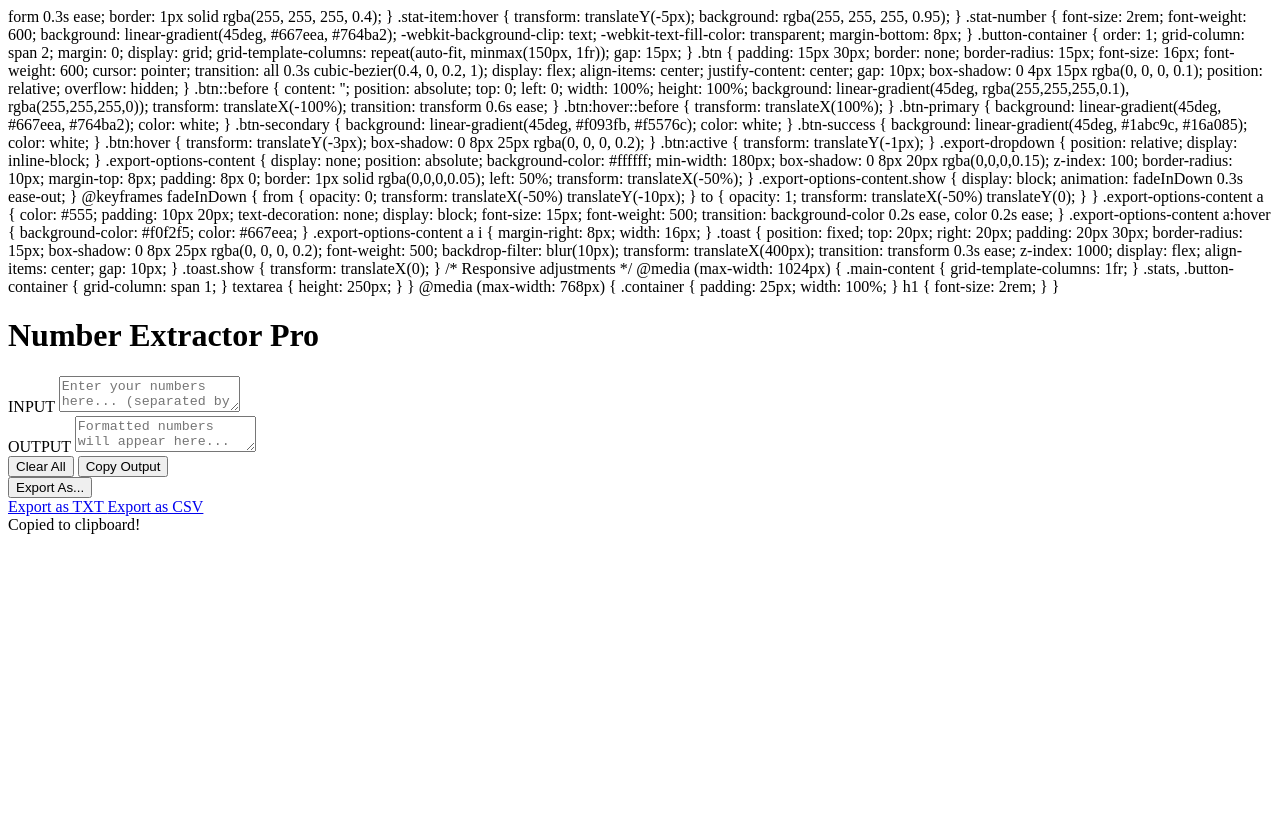
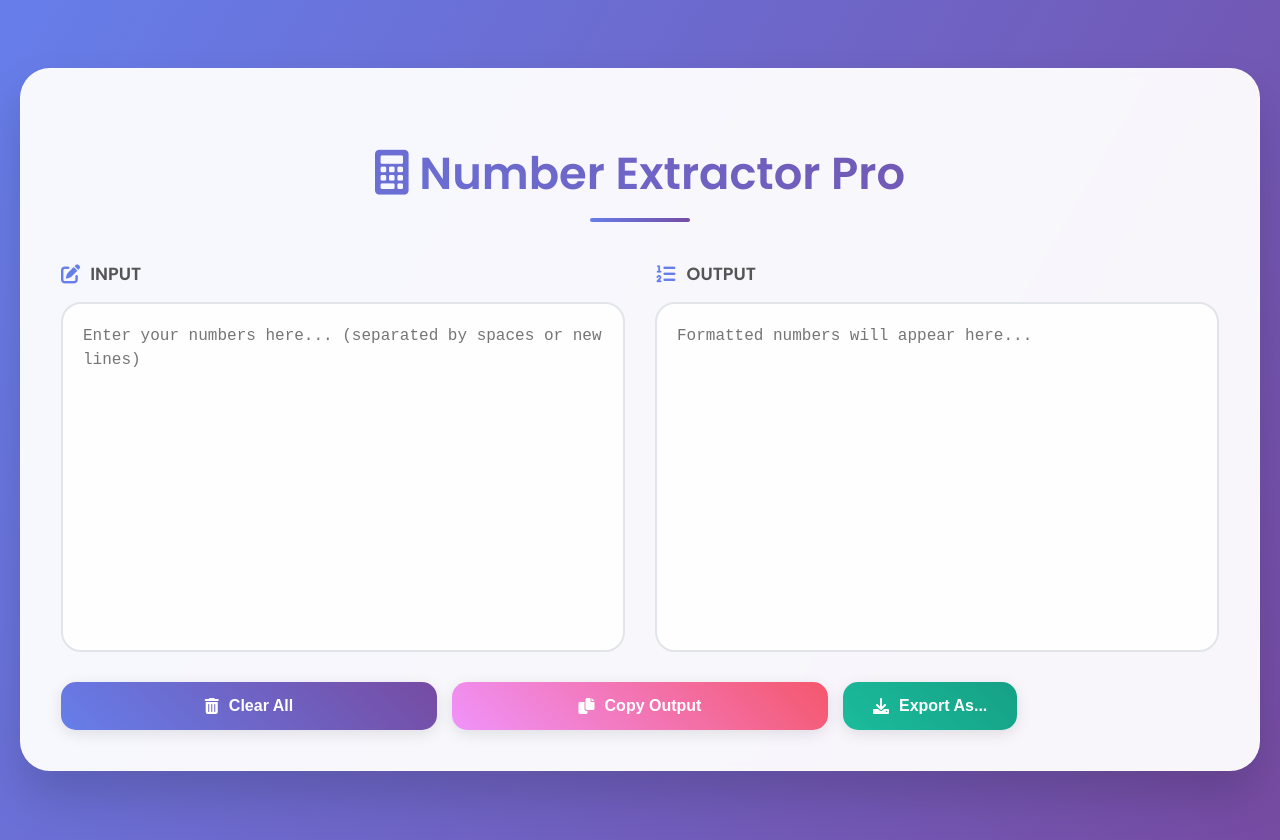
Before and after one commit to jgerman2/format, a plain HTML site: page index.html in a window 1280 px wide. Before the commit the page ends 800 px from the top, so only its background shows below. Drawn offline with Linux system fonts and the light colour scheme.

Commit message:
Update index.html

```diff
--- a/index.html
+++ b/index.html
@@ -1,4 +1,161 @@
-form 0.3s ease;
+<!DOCTYPE html>
+<html lang="en">
+<head>
+    <meta charset="UTF-8">
+    <meta name="viewport" content="width=device-width, initial-scale=1.0">
+    <title>Number Extractor Pro</title>
+    <link rel="stylesheet" href="https://cdnjs.cloudflare.com/ajax/libs/font-awesome/6.0.0/css/all.min.css">
+    <style>
+        @import url('https://fonts.googleapis.com/css2?family=Poppins:wght@400;600&display=swap');
+
+        body {
+            font-family: 'Poppins', sans-serif;
+            background: linear-gradient(120deg, #667eea 0%, #764ba2 100%);
+            margin: 0;
+            padding: 20px;
+            min-height: 100vh;
+            display: flex;
+            align-items: center;
+            justify-content: center;
+            animation: gradientShift 15s ease infinite;
+        }
+
+        @keyframes gradientShift {
+            0% { background-position: 0% 50%; }
+            50% { background-position: 100% 50%; }
+            100% { background-position: 0% 50%; }
+        }
+
+        .container {
+            max-width: 1400px;
+            width: 95%;
+            background: rgba(255, 255, 255, 0.95);
+            backdrop-filter: blur(10px);
+            box-shadow: 0 25px 45px rgba(0, 0, 0, 0.15);
+            padding: 40px;
+            border-radius: 30px;
+            border: 1px solid rgba(255, 255, 255, 0.3);
+            animation: floatIn 1s ease-out;
+        }
+
+        @keyframes floatIn {
+            from {
+                opacity: 0;
+                transform: translateY(50px) scale(0.95);
+            }
+            to {
+                opacity: 1;
+                transform: translateY(0) scale(1);
+            }
+        }
+
+        h1 {
+            text-align: center;
+            margin-bottom: 40px;
+            color: #333;
+            font-weight: 600;
+            font-size: 2.8rem;
+            background: linear-gradient(45deg, #667eea, #764ba2);
+            -webkit-background-clip: text;
+            -webkit-text-fill-color: transparent;
+            background-clip: text;
+            position: relative;
+            padding-bottom: 15px;
+        }
+
+        h1::after {
+            content: '';
+            position: absolute;
+            bottom: 0;
+            left: 50%;
+            transform: translateX(-50%);
+            width: 100px;
+            height: 4px;
+            background: linear-gradient(45deg, #667eea, #764ba2);
+            border-radius: 2px;
+        }
+
+        .main-content {
+            display: grid;
+            grid-template-columns: 1fr 1fr;
+            gap: 30px;
+            margin-top: 30px;
+        }
+
+        .input-section, .output-section {
+            display: flex;
+            flex-direction: column;
+            gap: 20px;
+        }
+
+        .box {
+            margin-bottom: 0;
+            height: 100%;
+            display: flex;
+            flex-direction: column;
+        }
+
+        label {
+            font-weight: bold;
+            display: flex;
+            align-items: center;
+            gap: 10px;
+            margin-bottom: 15px;
+            color: #555;
+            font-size: 1.1rem;
+        }
+
+        .label-icon {
+            font-size: 1.2rem;
+            color: #667eea;
+        }
+
+        textarea {
+            flex-grow: 1;
+            height: 350px;
+            padding: 20px;
+            border: 2px solid #e1e5e9;
+            box-sizing: border-box;
+            resize: none;
+            border-radius: 20px;
+            font-size: 16px;
+            font-family: 'Courier New', monospace;
+            transition: all 0.4s cubic-bezier(0.4, 0, 0.2, 1);
+            background: rgba(255, 255, 255, 0.9);
+            line-height: 1.5;
+        }
+
+        textarea:focus {
+            outline: none;
+            border-color: #667eea;
+            box-shadow: 0 0 0 4px rgba(102, 126, 234, 0.15);
+            transform: translateY(-3px);
+        }
+
+        .stats {
+            order: 2;
+            margin: 0;
+            grid-column: span 2;
+            display: grid;
+            grid-template-columns: repeat(auto-fit, minmax(150px, 1fr));
+            gap: 20px;
+            padding: 25px;
+            background: linear-gradient(45deg, rgba(102, 126, 234, 0.1), rgba(118, 75, 162, 0.1));
+            border-radius: 20px;
+            animation: fadeIn 0.5s ease-out;
+        }
+
+        @keyframes fadeIn {
+            from { opacity: 0; }
+            to { opacity: 1; }
+        }
+
+        .stat-item {
+            text-align: center;
+            padding: 20px;
+            background: rgba(255, 255, 255, 0.8);
+            border-radius: 15px;
+            transition: transform 0.3s ease;
             border: 1px solid rgba(255, 255, 255, 0.4);
         }
 
```
